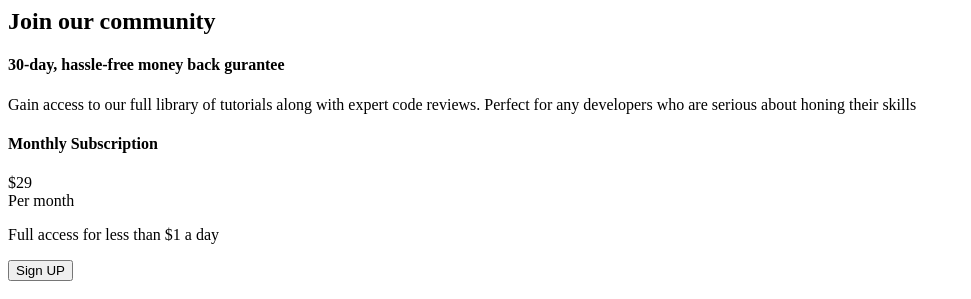
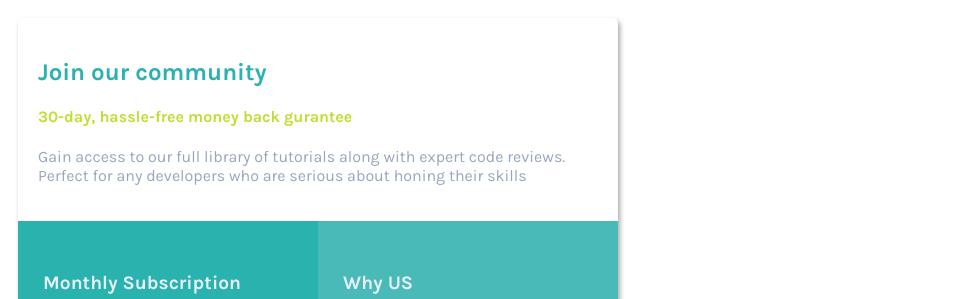
Before and after one commit to JustRhidwan/Frontend-Mentor-challenge, a plain HTML site: page pricecard.html in a window 1280 px wide. Shown: the top 299 px of the page, without its empty margins (0-971 px from the left). Drawn offline with Linux system fonts and the light colour scheme.

Commit message:
Update pricecard.html

```diff
--- a/pricecard.html
+++ b/pricecard.html
@@ -1,3 +1,12 @@
+<html>
+  <head>
+    <title>Pricing card</title>
+    <link rel="preconnect" href="https://fonts.googleapis.com">
+<link rel="preconnect" href="https://fonts.gstatic.com" crossorigin>
+<link href="https://fonts.googleapis.com/css2?family=Karla:ital,wght@0,200..800;1,200..800&display=swap" rel="stylesheet">
+    <link rel= 'stylesheet' href="./style.css">
+  </head>
+  <body>
 <div class="container">
   <div class="top">
   <h2>Join our community</h2>
@@ -29,3 +38,5 @@
     </ul>
   </div>
 </footer>
+  </body>
+</html>
```
